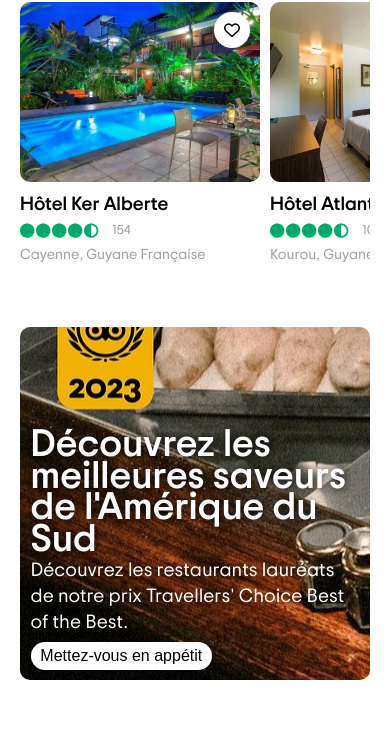
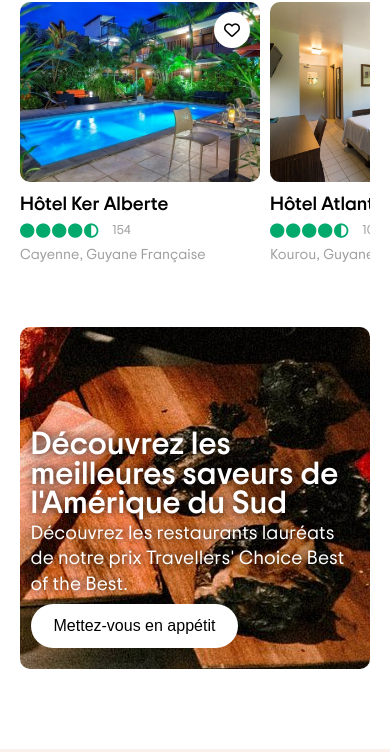
Before and after one commit to jonathanValere/tripadvisor-replique, a plain HTML site: page front/index.html in a window 390 px wide. Shown: the part 2114-2866 px from the top of the page. Drawn offline with nearby package versions, Linux system fonts and the light colour scheme.

Commit message:
style smartphone

```diff
--- a/front/assets/css/discovery.css
+++ b/front/assets/css/discovery.css
@@ -1,6 +1,7 @@
 .container {
   background-image: url("../img/discovery.jpg");
   background-position: left;
+  background-repeat: none;
   padding: 30% 3% 3% 3%;
   border-radius: var(--border-rounded);
 }
--- a/front/assets/css/style.css
+++ b/front/assets/css/style.css
@@ -471,6 +471,18 @@
 
 /*----------STYLE UNDER 769px------------*/
 @media (max-width: 768px) {
+  /* DISCOVERY SECTION */
+  .container {
+    background-position: right;
+  }
+  .container span {
+    font-size: 2rem;
+  }
+
+  .container button {
+    padding: 4% 7%;
+    margin-bottom: 3%;
+  }
   /* ---------MENU SMARTPHONE----------- */
 
   .menu-smartphone {
```
